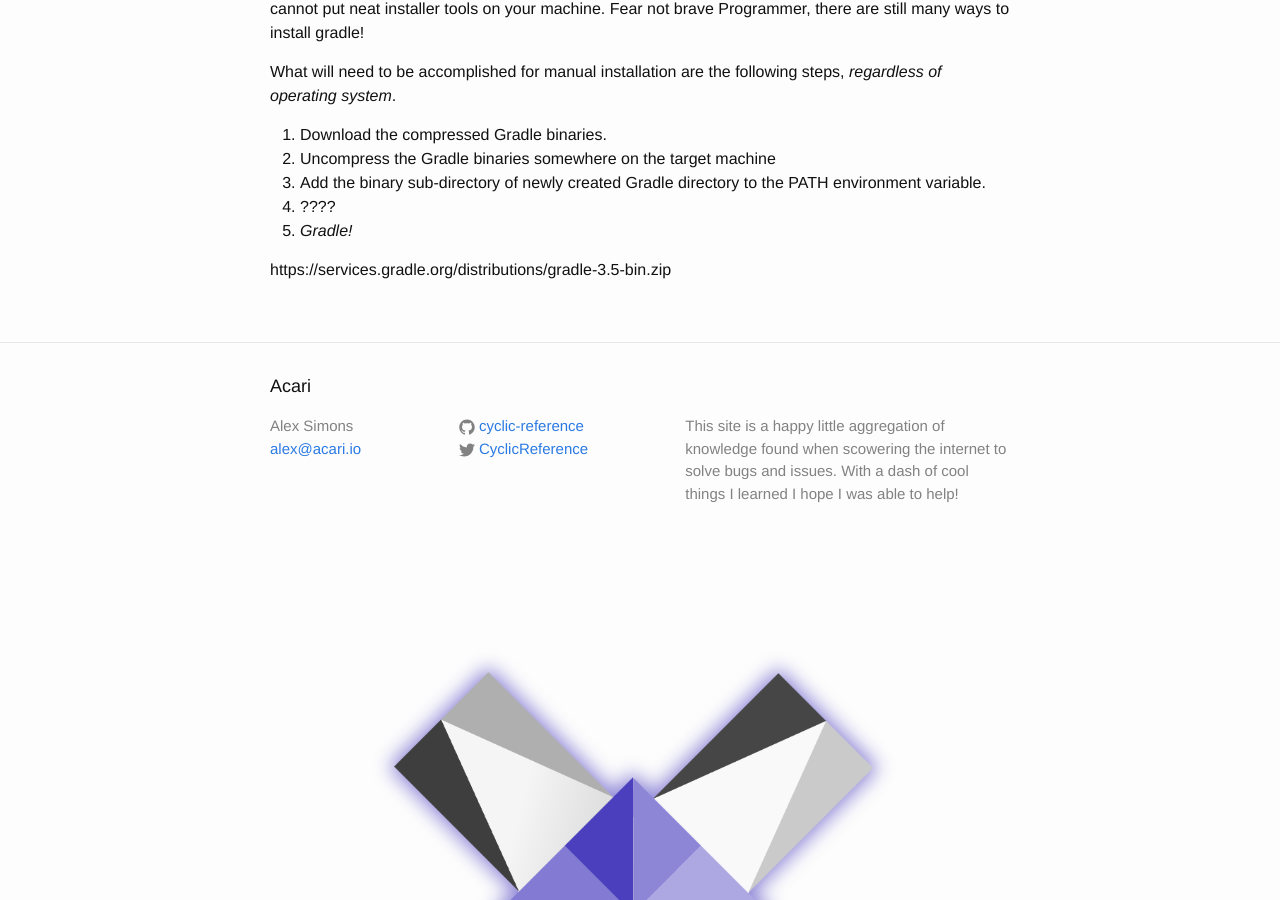
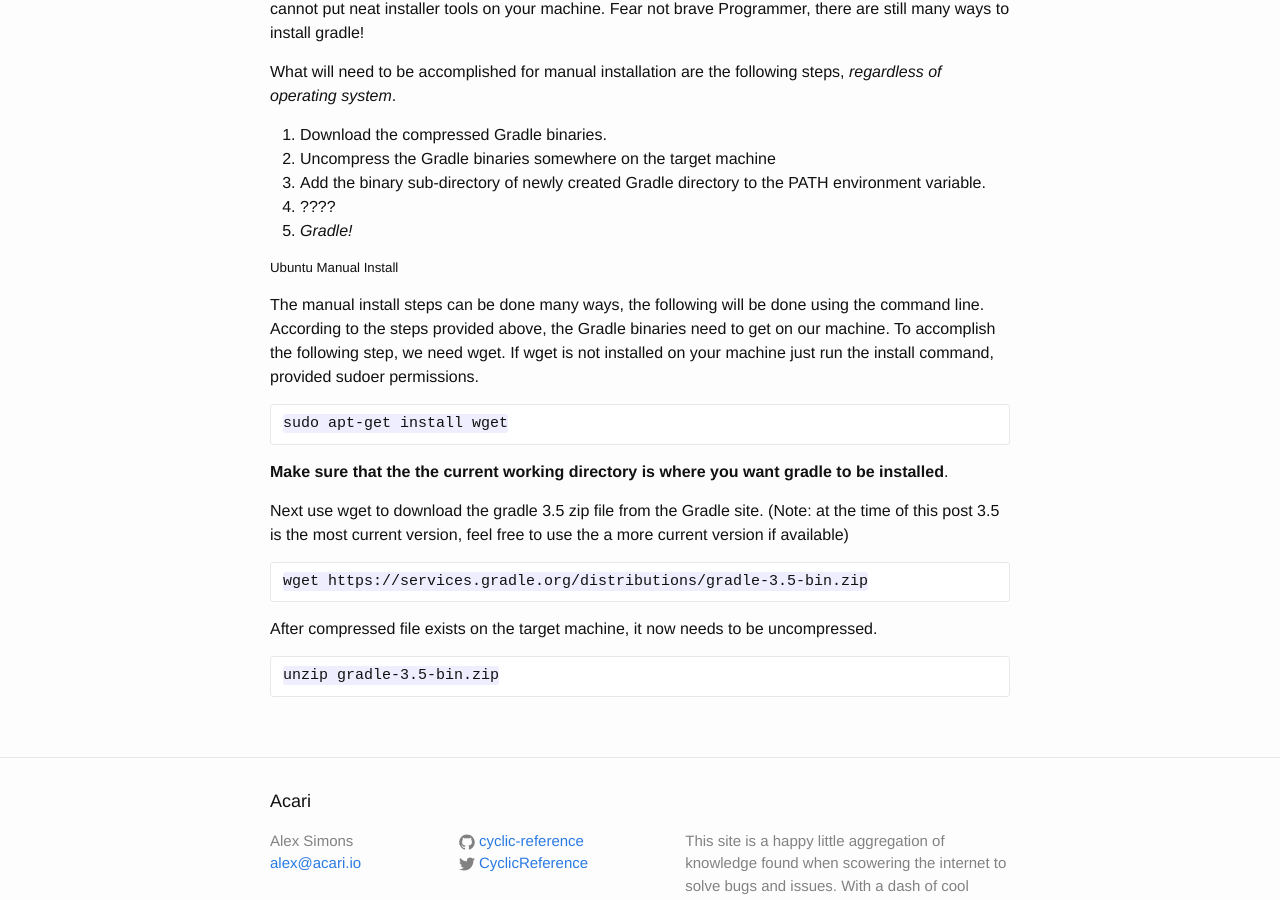
Before and after one commit to Unthrottled/blog, a Jekyll site: the page built from _posts/2017-05-05-Gradle-Install.md, in a window 1280 px wide and 900 px high, scrolled down 2297 px. Built offline with Jekyll 4.4.1, drawn with Linux system fonts in a browser that asks for light colours.

```diff
--- a/_posts/2017-05-05-Gradle-Install.md
+++ b/_posts/2017-05-05-Gradle-Install.md
@@ -89,5 +89,22 @@
 1. ????
 1. *Gradle!*
 
+##### Ubuntu Manual Install
 
-https://services.gradle.org/distributions/gradle-3.5-bin.zip
+The manual install steps can be done many ways, the following will be done using the command line.
+According to the steps provided above, the Gradle binaries need to get on our machine.
+To accomplish the following step, we need wget.
+If wget is not installed on your machine just run the install command, provided sudoer permissions.
+
+    sudo apt-get install wget
+
+**Make sure that the the current working directory is where you want gradle to be installed**.
+
+Next use wget to download the gradle 3.5 zip file from the Gradle site.
+(Note: at the time of this post 3.5 is the most current version, feel free to use the a more current version if available)
+
+    wget https://services.gradle.org/distributions/gradle-3.5-bin.zip
+
+After compressed file exists on the target machine, it now needs to be uncompressed.
+
+    unzip gradle-3.5-bin.zip
```
